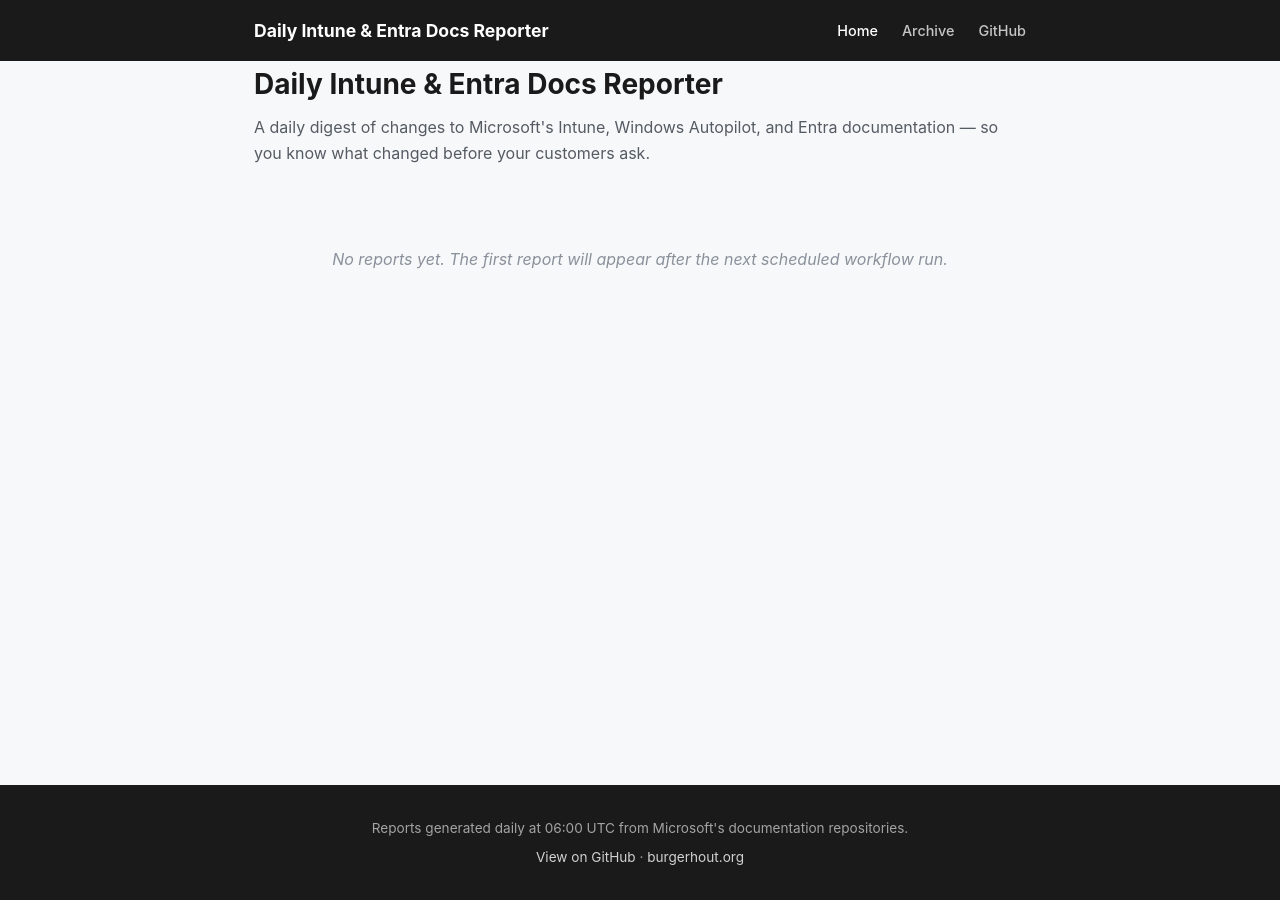
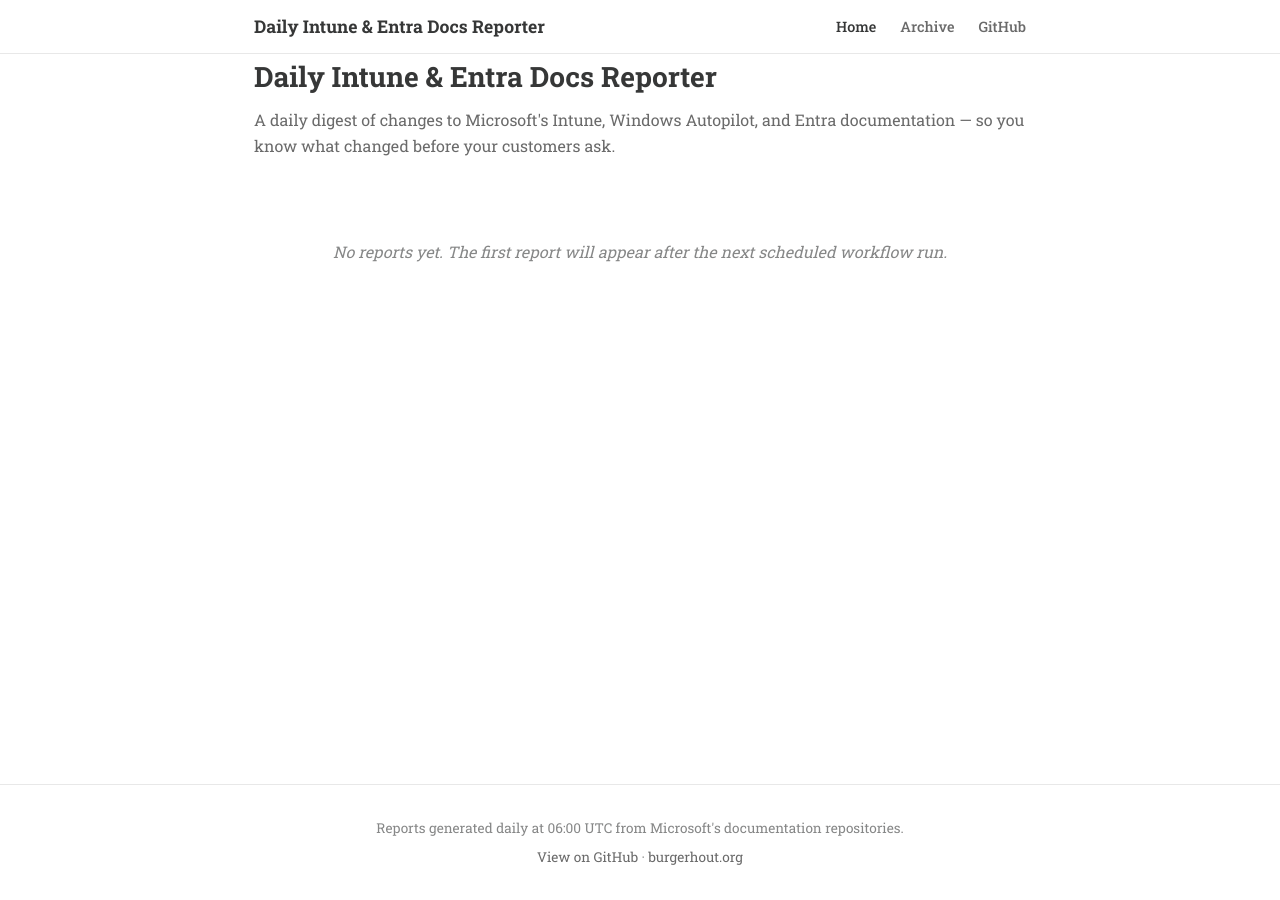
Before and after one commit to BurgerhoutJ/daily-intune-docs-reporter, a Jekyll site: the page built from site/index.html, in a window 1280 px wide. Built offline with Jekyll 4.4.1, drawn with Linux system fonts in a browser that asks for light colours.

Commit message:
Match site styling to burgerhout.org (Roboto Slab, Substack orange, light header)

```diff
--- a/site/assets/css/style.css
+++ b/site/assets/css/style.css
@@ -1,26 +1,28 @@
+@import url('https://fonts.googleapis.com/css2?family=Roboto+Slab:wght@400;500;700&display=swap');
+
 :root {
   --bg: #ffffff;
   --surface: #ffffff;
-  --surface-hover: #fafbfc;
-  --border: #e6e9ec;
-  --text: #1a1a1a;
-  --text-secondary: #555b63;
-  --text-muted: #8a919b;
-  --accent: #c85a2a;
-  --accent-hover: #a84820;
-  --header-bg: #1a1a1a;
-  --header-text: #ffffff;
-  --card-shadow: 0 1px 3px rgba(0,0,0,0.06), 0 1px 2px rgba(0,0,0,0.04);
-  --card-shadow-hover: 0 4px 12px rgba(0,0,0,0.1);
-  --radius: 8px;
-  --font: -apple-system, BlinkMacSystemFont, "Segoe UI", Roboto, Helvetica, Arial, sans-serif;
+  --surface-hover: #f9f9f9;
+  --border: #e8e8e8;
+  --text: #363737;
+  --text-secondary: #6a6a6a;
+  --text-muted: #868787;
+  --accent: #ff6719;
+  --accent-hover: #e85a10;
+  --header-bg: #ffffff;
+  --header-text: #363737;
+  --card-shadow: 0 1px 3px rgba(0,0,0,0.04);
+  --card-shadow-hover: 0 4px 12px rgba(0,0,0,0.08);
+  --radius: 4px;
+  --font: "Roboto Slab", Georgia, serif;
 }
 
 * { box-sizing: border-box; margin: 0; padding: 0; }
 
 body {
   font-family: var(--font);
-  background: #f7f8fa;
+  background: var(--bg);
   color: var(--text);
   line-height: 1.65;
   min-height: 100vh;
@@ -38,10 +40,11 @@
 /* Header */
 .site-header {
   background: var(--header-bg);
-  padding: 1rem 0;
+  padding: 0.75rem 0;
   position: sticky;
   top: 0;
   z-index: 100;
+  border-bottom: 1px solid var(--border);
 }
 
 .site-header .container {
@@ -57,13 +60,17 @@
   text-decoration: none;
 }
 
+.site-title:hover {
+  color: var(--accent);
+}
+
 .site-nav {
   display: flex;
   gap: 1.5rem;
 }
 
 .site-nav a {
-  color: rgba(255,255,255,0.75);
+  color: var(--text-secondary);
   text-decoration: none;
   font-size: 0.9rem;
   font-weight: 500;
@@ -72,7 +79,7 @@
 
 .site-nav a:hover,
 .site-nav a.active {
-  color: #ffffff;
+  color: var(--text);
 }
 
 /* Main content */
@@ -152,8 +159,8 @@
 .report-card .badge {
   display: inline-flex;
   align-items: center;
-  background: #f0f3f6;
-  color: var(--text-secondary);
+  background: #fff0e6;
+  color: var(--accent);
   font-size: 0.75rem;
   font-weight: 500;
   padding: 0.2rem 0.6rem;
@@ -246,8 +253,8 @@
 
 .archive-list .archive-count {
   font-size: 0.8rem;
-  color: var(--text-muted);
-  background: #f0f3f6;
+  color: var(--accent);
+  background: #fff0e6;
   padding: 0.15rem 0.5rem;
   border-radius: 10px;
 }
@@ -348,20 +355,21 @@
 
 /* Footer */
 .site-footer {
-  background: var(--header-bg);
-  color: rgba(255,255,255,0.6);
+  background: var(--bg);
+  color: var(--text-muted);
   padding: 2rem 0;
   font-size: 0.85rem;
   text-align: center;
+  border-top: 1px solid var(--border);
 }
 
 .site-footer a {
-  color: rgba(255,255,255,0.8);
+  color: var(--text-secondary);
   text-decoration: none;
 }
 
 .site-footer a:hover {
-  color: #fff;
+  color: var(--accent);
 }
 
 .site-footer p + p {
```
